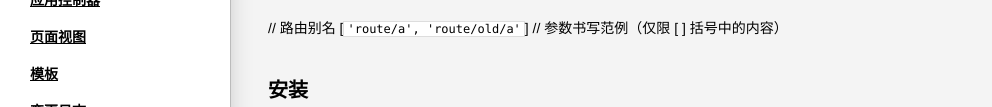
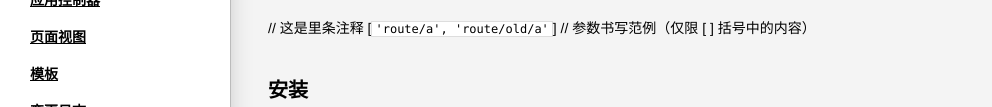
Before and after one commit to shusiwei/spajs, a website: page doc/index.html in a window 1280 px wide. Shown: the part 337-444 px from the top of the page, without its empty margins (0-992 px from the left). Drawn offline with Linux system fonts and the light colour scheme.

```diff
--- a/doc/index.html
+++ b/doc/index.html
@@ -75,7 +75,7 @@
       <h2>阅读说明</h2>
       <p><tt>function(a, b[, c, d])</tt> // 参数a, b 为必要参数，c, d为可选参数</p>
       <p><tt>* a = string ['app']</tt> // 参数a的数据类型为 string , 默认参数为'app'，* 代表必填参数, [] 代表参数默认值</p>
-      <p>// 路由别名 [<tt>'route/a', 'route/old/a'</tt>] // 参数书写范例（仅限 [ ] 括号中的内容）</p>
+      <p>// 这是里条注释 [<tt>'route/a', 'route/old/a'</tt>] // 参数书写范例（仅限 [ ] 括号中的内容）</p>
     </div>
     <div class="installation" id="installation">
       <h2>安装</h2>
```
